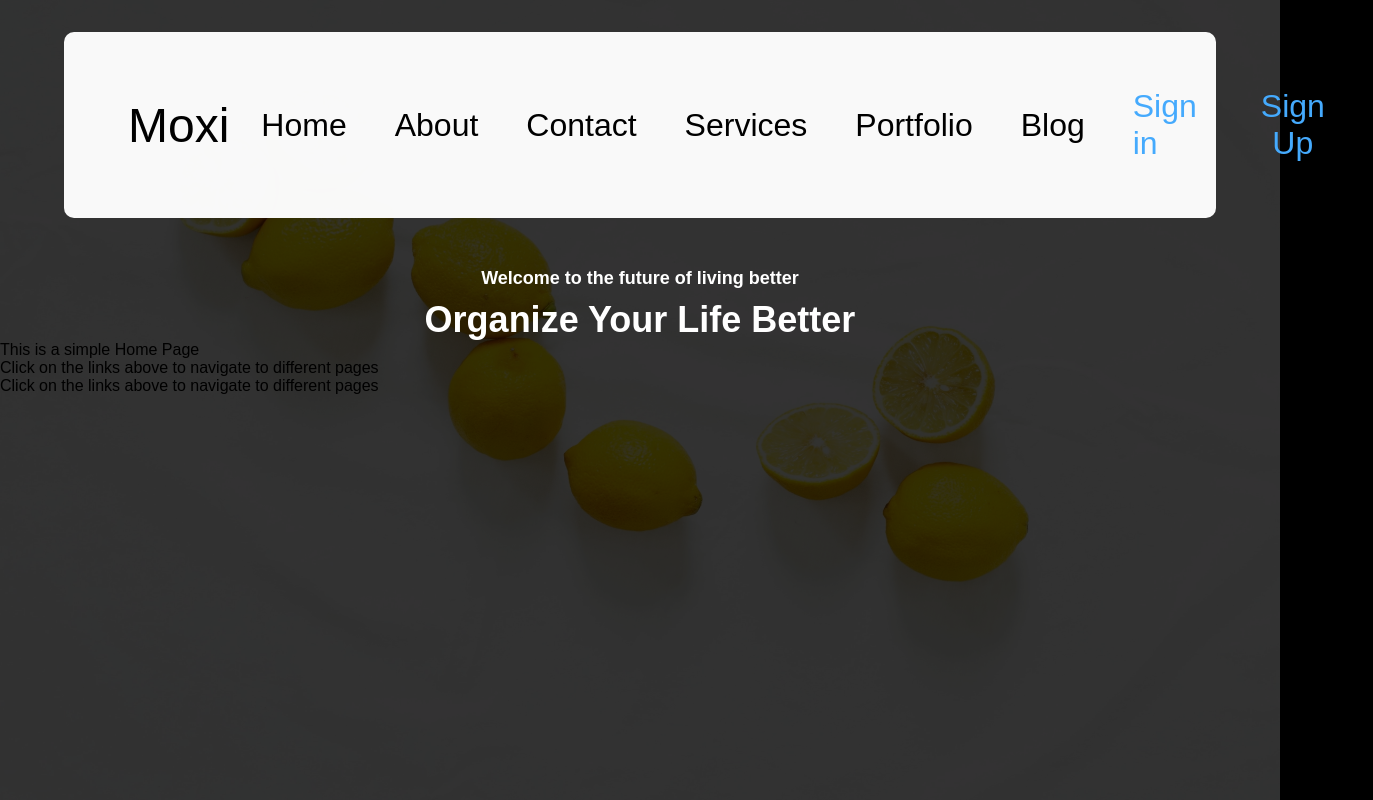
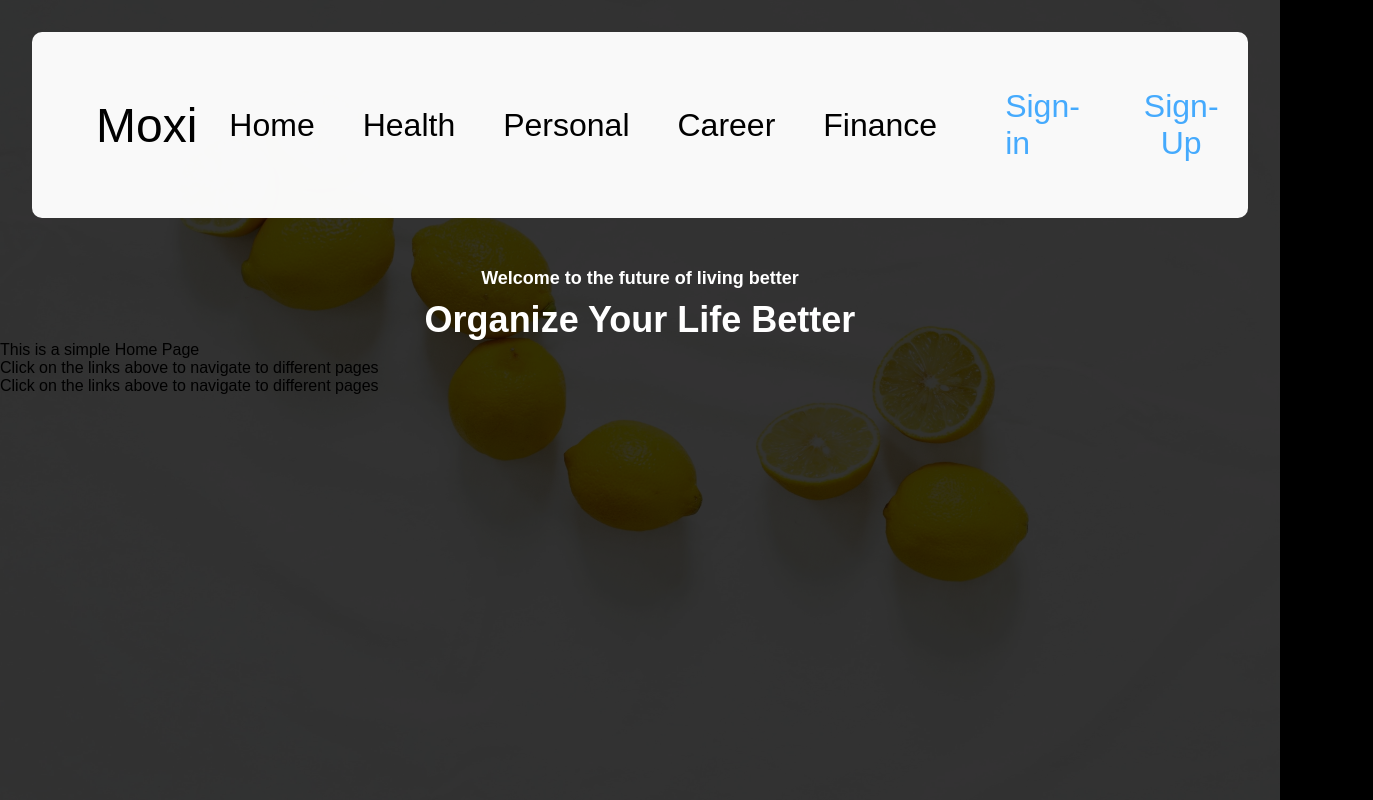
Before and after one commit to Cliffp15/Moxi, a React (Create React App) app: page / in a window 1280 px wide. Shown: the whole page, 1373 px wide, since content can reach past the window. Built offline with nearby package versions, Linux system fonts and the light colour scheme.

Commit message:
Changed navbar tabs to proper names, expanded navbar size to 95%,  added margin-left to navbar-sign-in text to create equal spacing

```diff
--- a/src/Component/Navbar.js
+++ b/src/Component/Navbar.js
@@ -10,24 +10,21 @@ function Navbar() {
             <a href="#">Home</a>
           </li>
           <li>
-            <a href="#">About</a>
+            <a href="#">Health</a>
           </li>
           <li>
-            <a href="#">Contact</a>
+            <a href="#">Personal</a>
           </li>
           <li>
-            <a href="#">Services</a>
+            <a href="#">Career</a>
           </li>
           <li>
-            <a href="#">Portfolio</a>
-          </li>
-          <li>
-            <a href="#">Blog</a>
+            <a href="#">Finance</a>
           </li>
           <li className="Navbar-sign-in">
             <a href="#">
               {" "}
-              <span className="Signs">Sign in</span>
+              <span className="Signs">Sign-in</span>
             </a>
             {/* <button className="Navbar-sign-in">Sign in</button> */}
           </li>
@@ -35,7 +32,7 @@ function Navbar() {
             {/* <a href="&">Sign up</a> */}
 
             <button>
-              <span className="Signs">Sign Up</span>
+              <span className="Signs">Sign-Up</span>
             </button>
           </li>
         </ul>
--- a/src/Styles/Navbar.css
+++ b/src/Styles/Navbar.css
@@ -93,7 +93,7 @@
     border-radius: 10px;
     margin: auto;
     margin-top: 2rem;
-    width: 90%;
+    width: 95%;
     background-color: #fffffff8;
     color: rgb(0, 0, 0);
   }
@@ -144,6 +144,7 @@
   .Navbar-sign-in {
     border: none;
     color: #0088f8;
+    margin-left: 20px;
   }
 
   .Navbar-sign-up {
```
